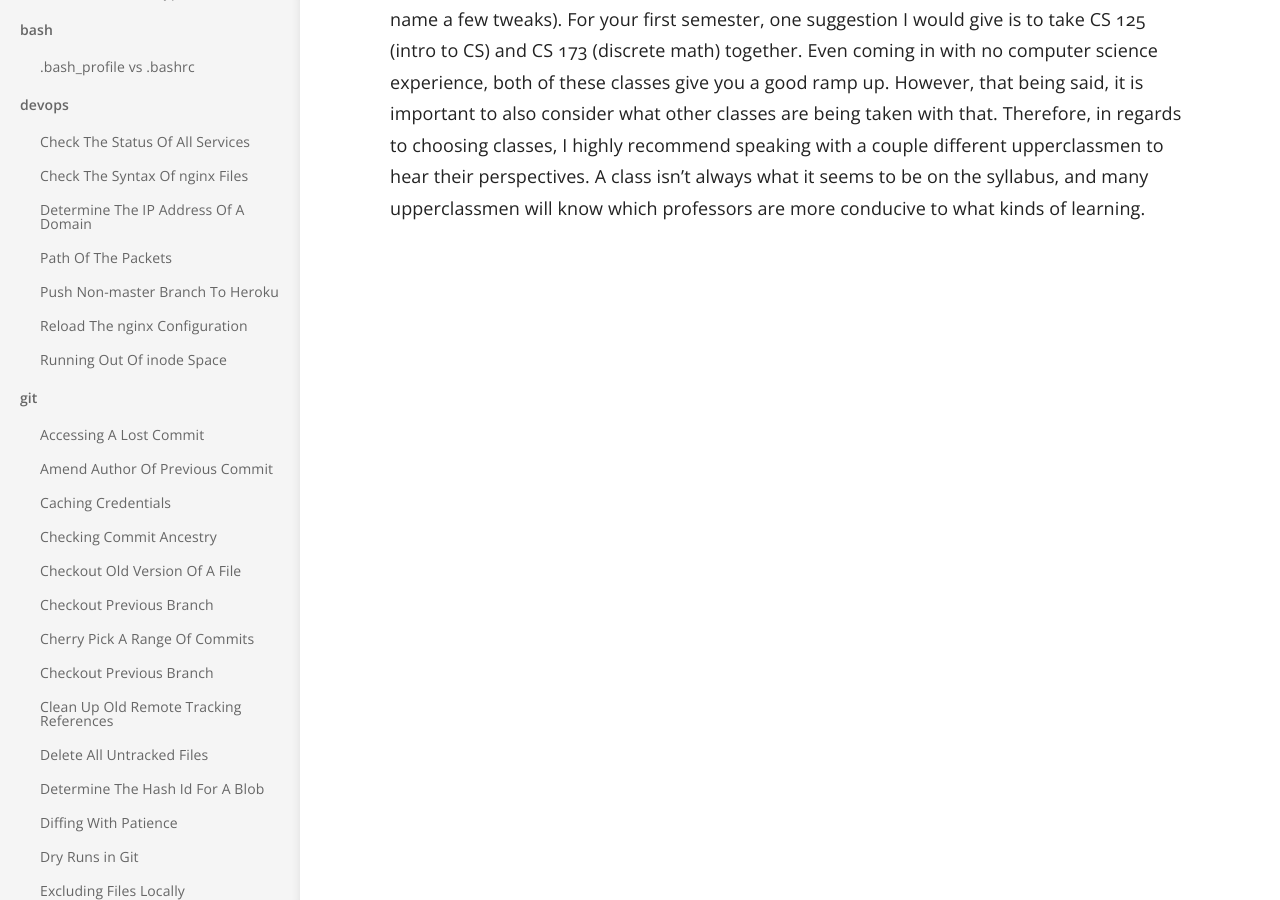
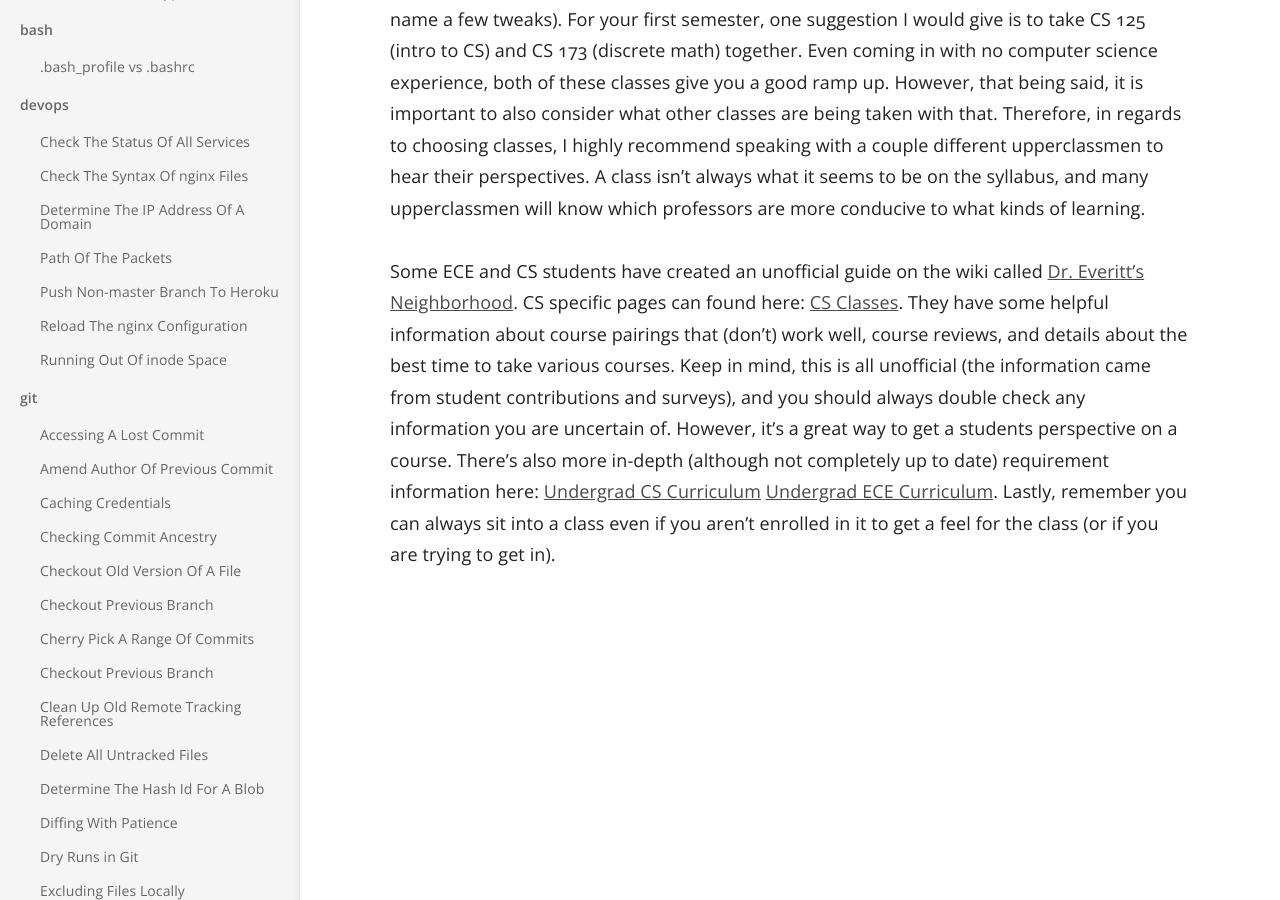
Before and after one commit to acm-uiuc/til, a Jekyll site: the page built from _til/uiuc/picking-a-schedule.md, in a window 1280 px wide and 900 px high, scrolled down 313 px. Built offline with Jekyll 4.4.1, drawn with Linux system fonts in a browser that asks for light colours.

Commit message:
Update picking-a-schedule.md

```diff
--- a/_til/uiuc/picking-a-schedule.md
+++ b/_til/uiuc/picking-a-schedule.md
@@ -15,3 +15,5 @@ classes are being taken with that. Therefore, in regards to choosing classes,
 I highly recommend speaking with a couple different upperclassmen to hear their
 perspectives. A class isn’t always what it seems to be on the syllabus, and many
 upperclassmen will know which professors are more conducive to what kinds of learning.
+
+Some ECE and CS students have created an unofficial guide on the wiki called [Dr. Everitt's Neighborhood](https://wiki.cites.illinois.edu/wiki/display/HKNDEN/Home). CS specific pages can found here: [CS Classes]( https://wiki.cites.illinois.edu/wiki/display/HKNDEN/CS+Curriculum). They have some helpful information about course pairings that (don't) work well, course reviews, and details about the best time to take various courses. Keep in mind, this is all unofficial (the information came from student contributions and surveys), and you should always double check any information you are uncertain of. However, it’s a great way to get a students perspective on a course. There’s also more in-depth (although not completely up to date) requirement information here: [Undergrad CS Curriculum](https://cs.illinois.edu/current-students/undergraduates/undergraduate-curriculum-requirements) [Undergrad ECE Curriculum](http://www.ece.illinois.edu/academics/ugrad/curriculum/). Lastly, remember you can always sit into a class even if you aren’t enrolled in it to get a feel for the class (or if you are trying to get in).
```
